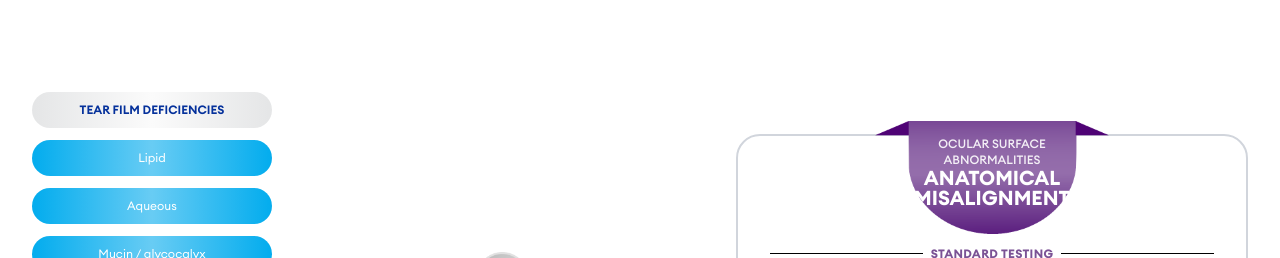
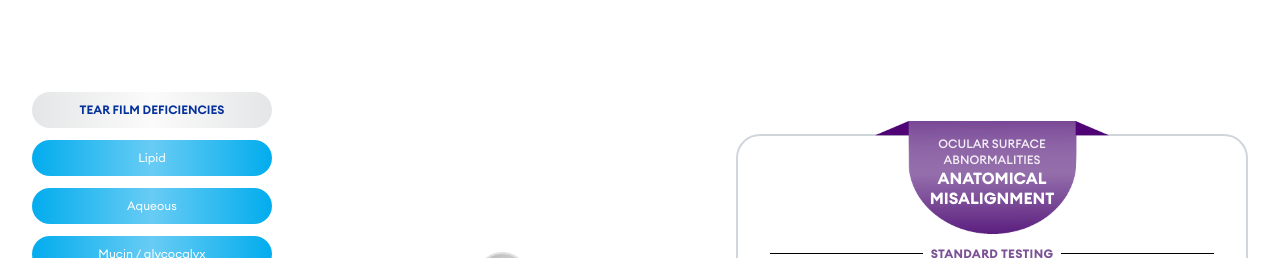
Before and after one commit to razorkode/subtype-tool, a Vue app: page / in a window 1280 px wide. Both pictures are taken after a click on the button "Anatomical misalignment". Shown: the top 258 px of the page. Built offline with nearby package versions, Linux system fonts and the light colour scheme.

Commit message:
fix top title sizing

```diff
--- a/src/components/SubOptionBox.vue
+++ b/src/components/SubOptionBox.vue
@@ -1,6 +1,10 @@
 <script setup>
+import { computed } from 'vue'
 import ContentBox from '@/components/ContentBox.vue'
 import emailIcon from '@/assets/images/email-icon.png'
+
+// Titles that need smaller font size due to length
+const longTitles = ['ANATOMICAL MISALIGNMENT', 'NEURAL DYSFUNCTION', 'INFLAMMATION']
 
 const props = defineProps({
     color: {
@@ -45,6 +49,10 @@ const handlePrevious = () => {
 const handleNext = () => {
     emit('next')
 }
+
+const titleSizeClass = computed(() => {
+    return longTitles.includes(props.title) ? 'text-base' : 'text-xl'
+})
 </script>
 
 <template>
@@ -53,7 +61,7 @@ const handleNext = () => {
             <template #tab>
                 <div class="flex flex-col items-center justify-center">
                     <span class="text-xs font-medium opacity-90">{{ category }}</span>
-                    <span class="text-xl font-bold leading-5">{{ title }}</span>
+                    <span class="font-bold leading-5" :class="titleSizeClass">{{ title }}</span>
                 </div>
             </template>
             <slot></slot>
```
